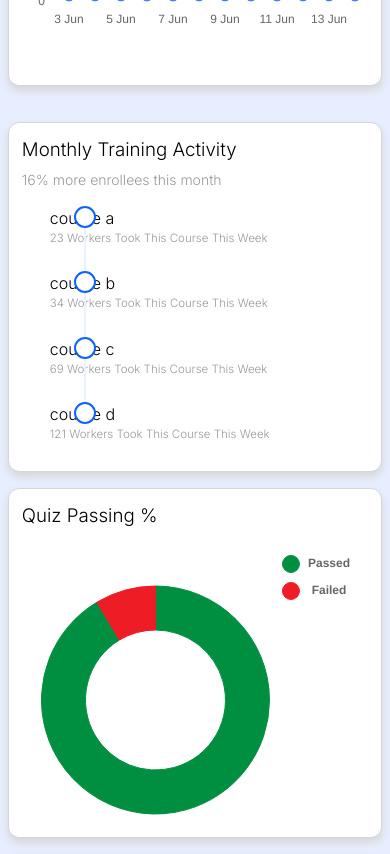
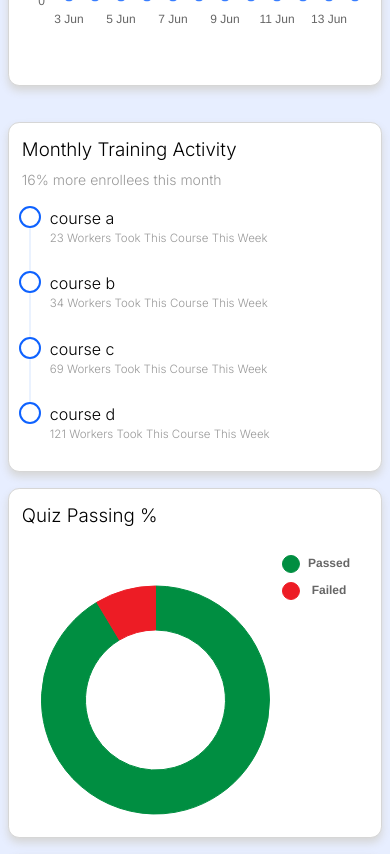
Before and after one commit to vaibhavchobisa/insights-dashboard, a React (Vite) app: page / in a window 390 px wide. Shown: the part 1500-2354 px from the top of the page. Built offline with nearby package versions, Linux system fonts and the light colour scheme.

Commit message:
[fix] progress bar position

```diff
--- a/src/components/progress/progress.styles.css
+++ b/src/components/progress/progress.styles.css
@@ -9,10 +9,10 @@
     padding-top: 0.8rem;
     padding-left: 0.8rem;
     padding-bottom: 0.8rem;
+    position: relative;
 }
 
 .progress-item {
-    position: relative;
     /* border-left: 1px solid #eaf2ff; */
     margin-left: 12px;
     padding-left: 16px;
@@ -59,7 +59,7 @@ ul {
     border: 2px solid #0e62ff;
     z-index: 3;
     position: absolute;
-    right: 15.2rem;
+    left: 10px;
     background-color: #fff;
 }
 
@@ -68,7 +68,7 @@ ul {
     display: inline-block;
     border: 1px solid #eaf2ff;
     position: absolute;
-    right: 15.8rem;
+    left: 20px;
     height: 80px;
     z-index: 2;
 }
@@ -90,12 +90,4 @@ ul {
         width: 100%;
         /* padding-left: 0; */
     }
-
-    .progress-item::before {
-        right: 18.45rem;
-    }
-
-    .progress-header::before {
-        right: 17.8rem;
-    }
 }
```
